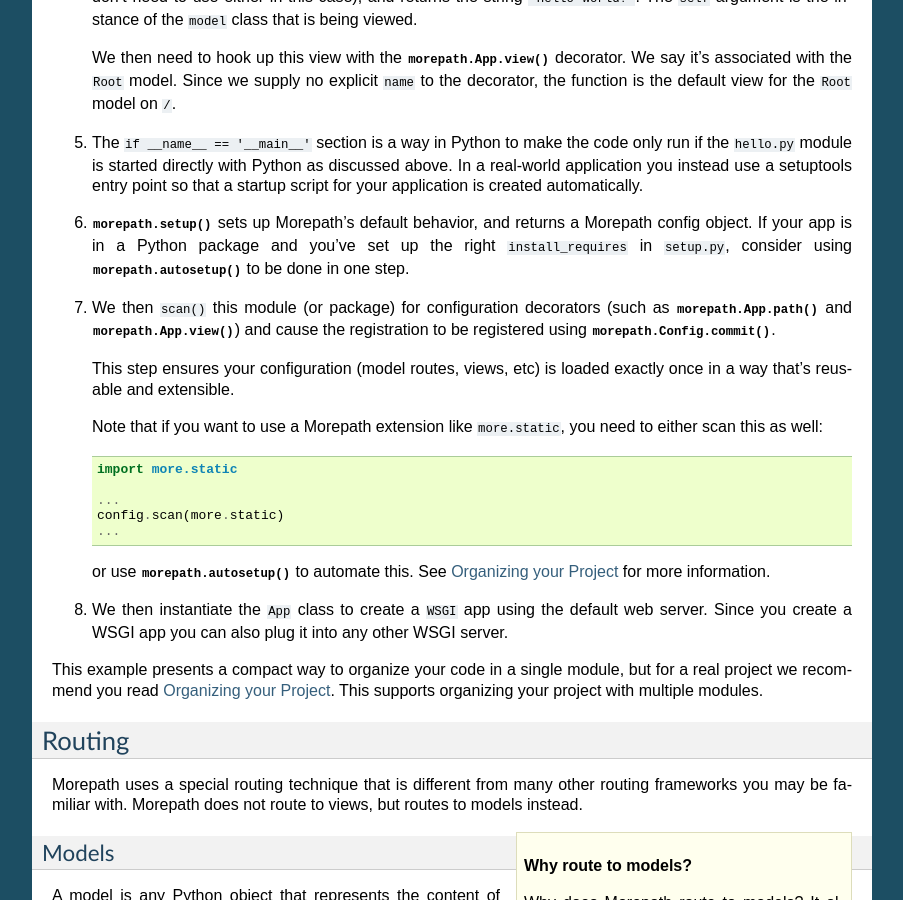
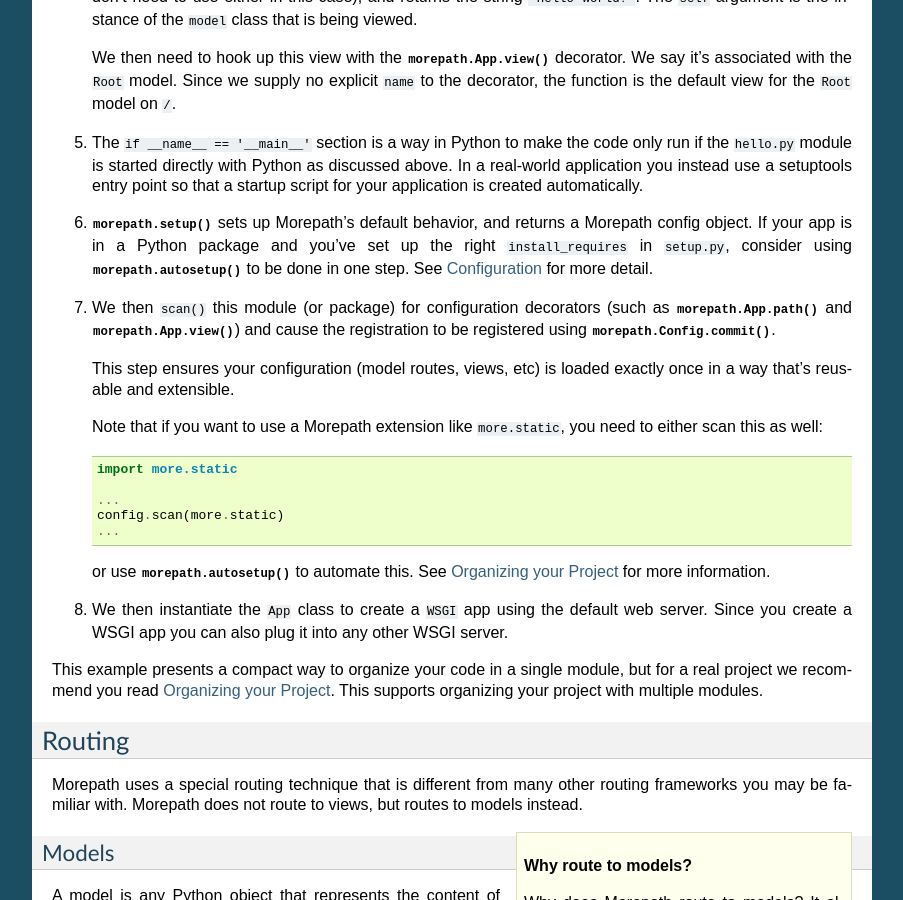
Before and after one commit to morepath/morepath, a Sphinx documentation site: the page built from doc/quickstart.rst, in a window 1280 px wide and 900 px high, scrolled down 1283 px. Shown: the whole window, without its empty margins (198-1101 px from the left). Built offline with Sphinx 7.4.7, drawn with Linux system fonts in a browser that asks for light colours.

Commit message:
Link to configuration document from quickstart.

```diff
--- a/doc/quickstart.rst
+++ b/doc/quickstart.rst
@@ -114,7 +114,7 @@
    returns a Morepath config object. If your app is in a Python
    package and you've set up the right ``install_requires`` in
    ``setup.py``, consider using :func:`morepath.autosetup` to be done
-   in one step.
+   in one step. See :doc:`configuration` for more detail.
 
 7. We then ``scan()`` this module (or package) for configuration
    decorators (such as :meth:`morepath.App.path` and
```
